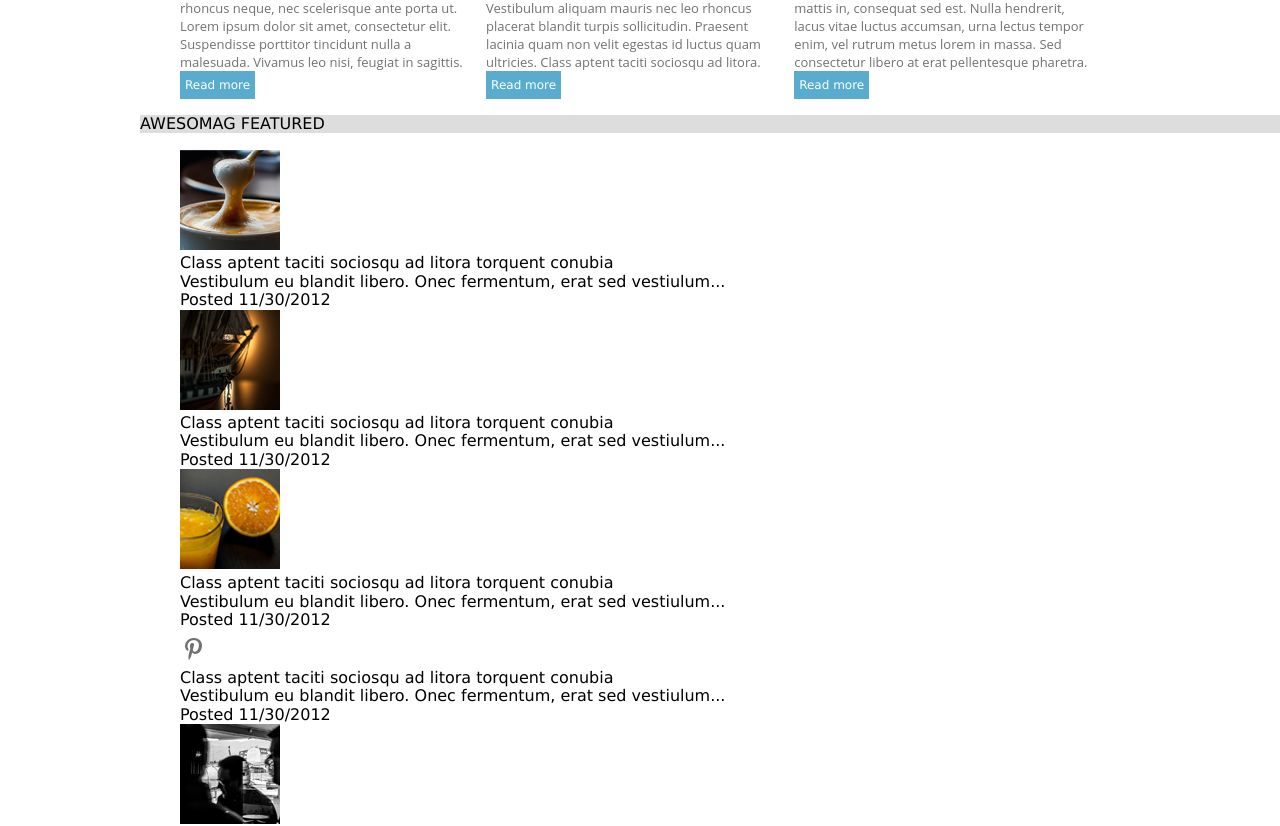
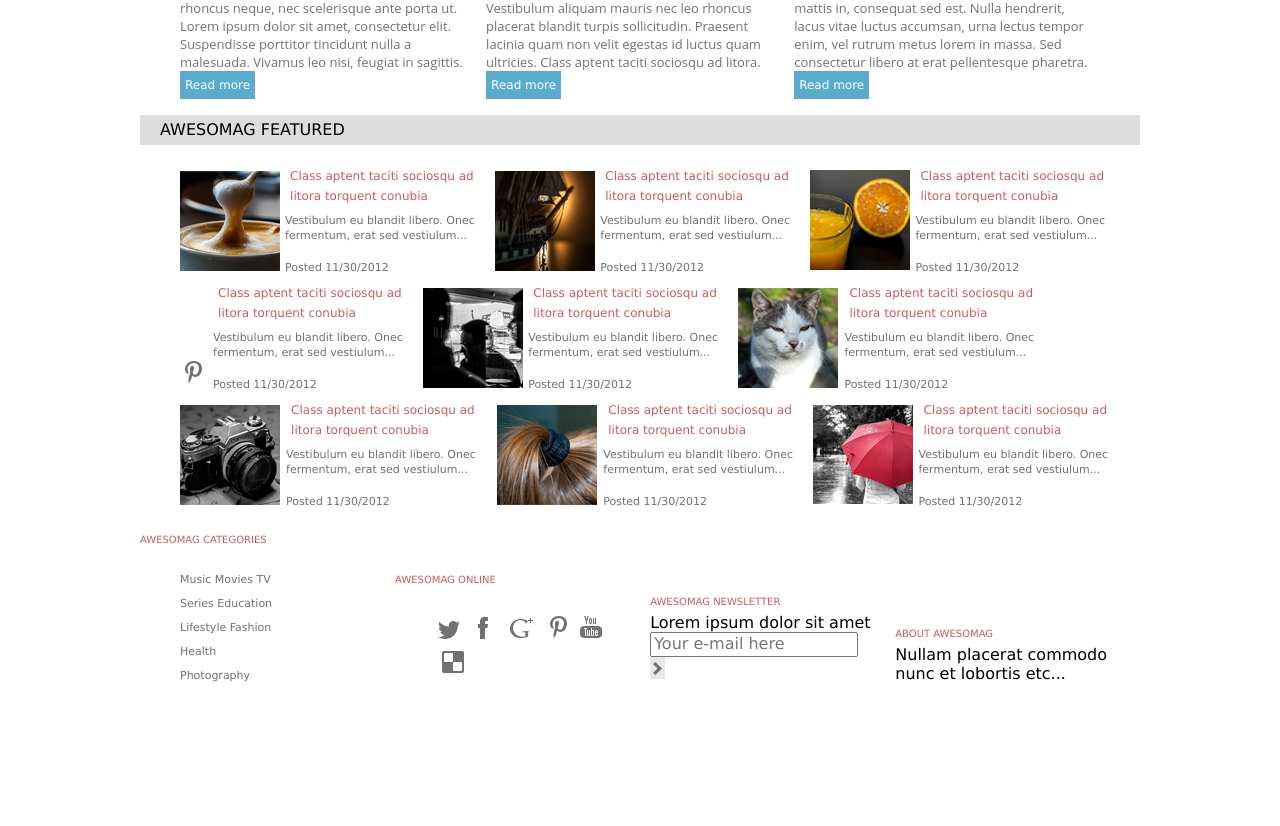
Before and after one commit to tpsprogrammist/Awesomag, a plain HTML site: page index.html in a window 1280 px wide. Shown: the part 788-1614 px from the top of the page. After the commit the page ends 1492 px from the top, so only its background shows below. Drawn offline with Linux system fonts and the light colour scheme; files whose address does not match are found by name.

Commit message:
footer styling

```diff
--- a/css/mymain.css
+++ b/css/mymain.css
@@ -275,35 +275,186 @@ padding: 5px;
 
 .posts{
 
+	max-width: 1000px;
 }
 
 .title__posts{
 	color: black;
 	background-color:#dddddd;
+	font-size: 16px;
+	line-height: 20px;
+	color: rgb(1,1,1);
+	font-family: "Verdana";
+	padding: 5px;
+	padding-left: 20px;
 	}
 
 .posts__list{
+
 }
 
 .posts__item{
+	clear: both;
+	width: 33%;
+	/*position: relative;*/
+}
+
+.posts__icon{
+ 	display: inline-block;
+ 	/*float: left;*/
+}
+
+
+.posts__article{
+	display: inline-block;
+
+	position: relative;
+}
+
+.posts__title{
+	/*position: absolute;*/
+	width: 195px;
+	height: 35px;
+	font-size: 12px;
+	line-height: 20px;
+	color: rgb(206,90,90);
+	font-family: "Verdana";
+	margin: 5px;
+	margin-bottom: 12px;
+	/*top: 0px;*/
+}
+
+.posts__text{
+	display: inline-block;
+	width: 195px;
+	height: 25px;
+	font-size: 11px;
+	line-height: 15px;
+	color: rgb(113,113,113);
+	font-family: "Verdana";
+	margin-bottom: 20px
+	/*top: 0;*/
+}
+
+
+.posts__date{
+	font-size: 11px;
+	line-height: 20px;
+	color: rgb(113,113,113);
+	font-family: "Verdana";
+}
+
+/*footer CLASSES*/
+.footer{
+	clear: both;
+	width: 1000px;
+}
+
+
+
+.footer__categs{
+	display: inline-block;
+	width: 25%;
+}
+
+.categs_title{
+	font-size: 10px;
+	line-height: 24px;
+	color: rgb(206,90,90);
+	font-family: "Verdana";
+}
+
+.categs_list-div{
+}
+
+.categs_list{
+}
+
+.categs_item{
 
 }
 
-.posts__icon{
+.column-one{
+	display: inline-block;
+	width: 50%;
+}
+
+.column-two{
+	display: inline-block;
+	width: 50%;
+}
+
+.categs_link{
+	font-size: 11px;
+	line-height: 24px;
+	color: rgb(113,113,113);
+	font-family: "Verdana";
+	text-decoration: none;
+}
+.footer__social{
+	display: inline-block;
+	width: 25%;
+}
+
+.social__title{
+	font-size: 10px;
+	line-height: 24px;
+	color: rgb(206,90,90);
+	font-family: "Verdana";
+}
+
+.social__buttons{
+}
+
+.social__list{
+}
+
+.social__item{
+}
+
+.social__link{
+}
+
+
+.footer__newsletter{
+
+	display: inline-block;
+	width: 24%;
+}
+
+.newsletter__heading{
+	font-size: 10px;
+	line-height: 24px;
+	color: rgb(206,90,90);
+	font-family: "Verdana";
+}
+
+
+.newsletter__text{
+}
+
+.newsletter__email-field{
+}
+
+.input__newsletter-footer{
+}
+
+.arrow__footer{
+}
+
+.footer__about{
+
+	display: inline-block;
+	width: 24%;
 
 }
 
-.posts__article{
+.footer__about-heading{
+	font-size: 10px;
+	line-height: 24px;
+	color: rgb(206,90,90);
+	font-family: "Verdana";
 }
 
-.posts__title{
-
+.footer__about-text{
 }
-
-.posts__article{
-
-}
-
-.posts__date{
-
-}
--- a/index.html
+++ b/index.html
@@ -242,7 +242,7 @@
 						</div>
 						<article class="posts__article">
 							<div class="posts__title">Class aptent taciti sociosqu ad litora torquent conubia</div>
-							<div class="posts__article">Vestibulum eu blandit libero. Onec fermentum, erat sed vestiulum...</div>
+							<div class="posts__text">Vestibulum eu blandit libero. Onec fermentum, erat sed vestiulum...</div>
 							<div class="posts__date">Posted 11/30/2012</div>
 						</article>
 
@@ -255,7 +255,7 @@
 						</div>
 						<article class="posts__article">
 							<div class="posts__title">Class aptent taciti sociosqu ad litora torquent conubia</div>
-							<div class="posts__article">Vestibulum eu blandit libero. Onec fermentum, erat sed vestiulum...</div>
+							<div class="posts__text">Vestibulum eu blandit libero. Onec fermentum, erat sed vestiulum...</div>
 							<div class="posts__date">Posted 11/30/2012</div>
 						</article>
 
@@ -268,7 +268,7 @@
 						</div>
 						<article class="posts__article">
 							<div class="posts__title">Class aptent taciti sociosqu ad litora torquent conubia</div>
-							<div class="posts__article">Vestibulum eu blandit libero. Onec fermentum, erat sed vestiulum...</div>
+							<div class="posts__text">Vestibulum eu blandit libero. Onec fermentum, erat sed vestiulum...</div>
 							<div class="posts__date">Posted 11/30/2012</div>
 						</article>
 
@@ -281,7 +281,7 @@
 						</div>
 						<article class="posts__article">
 							<div class="posts__title">Class aptent taciti sociosqu ad litora torquent conubia</div>
-							<div class="posts__article">Vestibulum eu blandit libero. Onec fermentum, erat sed vestiulum...</div>
+							<div class="posts__text">Vestibulum eu blandit libero. Onec fermentum, erat sed vestiulum...</div>
 							<div class="posts__date">Posted 11/30/2012</div>
 						</article>
 
@@ -294,7 +294,7 @@
 						</div>
 						<article class="posts__article">
 							<div class="posts__title">Class aptent taciti sociosqu ad litora torquent conubia</div>
-							<div class="posts__article">Vestibulum eu blandit libero. Onec fermentum, erat sed vestiulum...</div>
+							<div class="posts__text">Vestibulum eu blandit libero. Onec fermentum, erat sed vestiulum...</div>
 							<div class="posts__date">Posted 11/30/2012</div>
 						</article>
 
@@ -307,7 +307,7 @@
 						</div>
 						<article class="posts__article">
 							<div class="posts__title">Class aptent taciti sociosqu ad litora torquent conubia</div>
-							<div class="posts__article">Vestibulum eu blandit libero. Onec fermentum, erat sed vestiulum...</div>
+							<div class="posts__text">Vestibulum eu blandit libero. Onec fermentum, erat sed vestiulum...</div>
 							<div class="posts__date">Posted 11/30/2012</div>
 						</article>
 
@@ -321,7 +321,7 @@
 						</div>
 						<article class="posts__article">
 							<div class="posts__title">Class aptent taciti sociosqu ad litora torquent conubia</div>
-							<div class="posts__article">Vestibulum eu blandit libero. Onec fermentum, erat sed vestiulum...</div>
+							<div class="posts__text">Vestibulum eu blandit libero. Onec fermentum, erat sed vestiulum...</div>
 							<div class="posts__date">Posted 11/30/2012</div>
 						</article>
 
@@ -334,7 +334,7 @@
 						</div>
 						<article class="posts__article">
 							<div class="posts__title">Class aptent taciti sociosqu ad litora torquent conubia</div>
-							<div class="posts__article">Vestibulum eu blandit libero. Onec fermentum, erat sed vestiulum...</div>
+							<div class="posts__text">Vestibulum eu blandit libero. Onec fermentum, erat sed vestiulum...</div>
 							<div class="posts__date">Posted 11/30/2012</div>
 						</article>
 
@@ -347,24 +347,13 @@
 						</div>
 						<article class="posts__article">
 							<div class="posts__title">Class aptent taciti sociosqu ad litora torquent conubia</div>
-							<div class="posts__article">Vestibulum eu blandit libero. Onec fermentum, erat sed vestiulum...</div>
+							<div class="posts__text">Vestibulum eu blandit libero. Onec fermentum, erat sed vestiulum...</div>
 							<div class="posts__date">Posted 11/30/2012</div>
 						</article>
-
 				</li>
-
-
-
 			</ul>
-
-
 		</div>
-
-
 	</div>
-
-
-
 
 	<!--  ====== БОЛЬШОЙ БЛОК НИЖНЕГО ФУТЕРА!!! ======== -->
 	<footer class="footer">
@@ -375,6 +364,7 @@
 		</div>
 			<div class="categs_list-div">
 				<ul class="categs_list">
+					<div class="column-one">
 							<li class="categs_item">
 								<a class="categs_link" href="">
 									Music
@@ -395,6 +385,8 @@
 									Education
 								</a>
 							</li>
+						</div>
+						<div class="column-two">
 							<li class="categs_item">
 								<a class="categs_link" href="">
 									Lifestyle
@@ -415,6 +407,8 @@
 									Photography
 								</a>
 							</li>
+						</div>
+
 				</ul>
 			</div>
 		</div>
```
Lines whose indentation alone changed are shown as unchanged.
